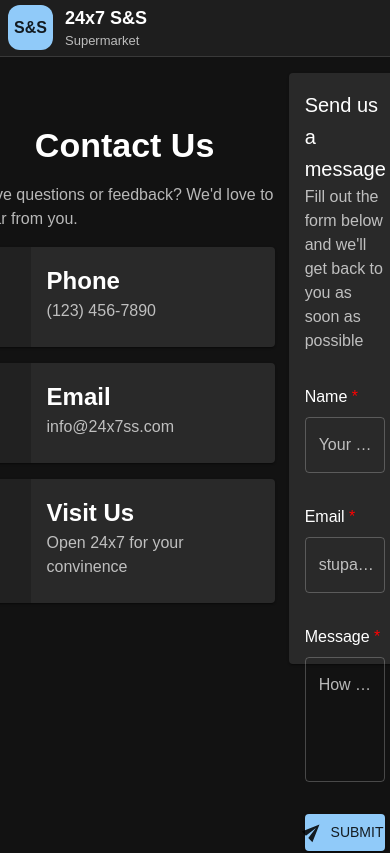
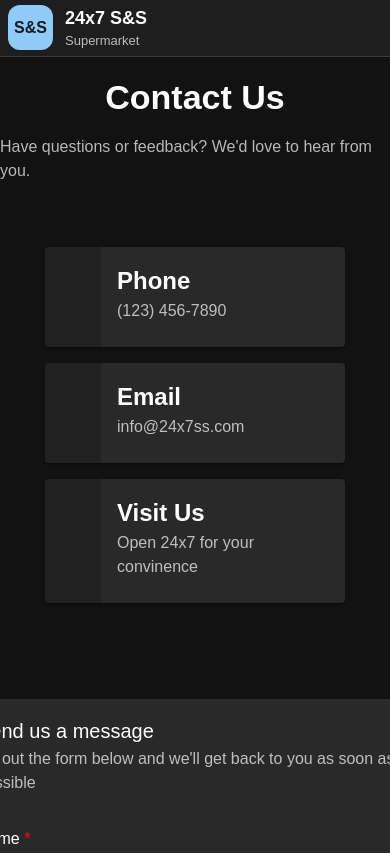
Before and after one commit to ssmaurya123/sns-supermarket-ui, a Next.js app: page /contact in a window 390 px wide. Shown: the top 853 px of the page. Built offline with nearby package versions, Linux system fonts and the light colour scheme; some icons are missing.

Commit message:
refactor: Update contact page layout with improved structure and styling; enhance responsiveness of ContactComponent and MessageForm

```diff
--- a/src/app/contact/page.js
+++ b/src/app/contact/page.js
@@ -1,14 +1,25 @@
 "use client"
 import ContactComponent from "@/components/ContactComponent"
 import MessageForm from "@/components/MessageForm"
-import { Box } from "@mui/material"
+import { Box, Grid, Typography } from "@mui/material"
 
 const ContactPage = () => {
     return (
-        <Box sx={{ display: "flex", flexDirection: "row", alignItems: "center", justifyContent: "center", height: "100vh" }}>
+        <Box sx={{ display: "flex", flexDirection: "column", alignItems: "center", justifyContent: "center" }}>
 
-            <ContactComponent />
-            <MessageForm />
+            <Box sx={{ display: "flex", flexDirection: "column", alignItems: "center", justifyContent: "center" }}>
+                <Typography variant="h4" sx={{ fontWeight: 700, mb: 2, mt: "20px" }}>Contact Us</Typography>
+                <Typography variant="body1" sx={{ color: "text.secondary", mb: 2 }}>Have questions or feedback? We'd love to hear from you.</Typography>
+            </Box>
+
+            <Grid container spacing={2} justifyContent="center">
+                <Grid size={{ xs: 12, md: 6 }} sx={{ display: { xs: "flex", md: "block" }, justifyContent: { xs: "center", md: "initial" } }}>
+                    <ContactComponent />
+                </Grid>
+                <Grid size={{ xs: 12, md: 6 }}>
+                    <MessageForm />
+                </Grid>
+            </Grid>
 
         </Box>
     )
--- a/src/components/ContactComponent.jsx
+++ b/src/components/ContactComponent.jsx
@@ -1,14 +1,12 @@
 "use client";
 import { contactCardData } from '@/constants/contactCardData';
-import { Box, Typography } from '@mui/material';
+import { Box } from '@mui/material';
 import React from 'react';
 import ContactCard from './ContactCard';
 
 const ContactComponent = () => {
     return (
-        <Box sx={{ minHeight: "100vh", display: "flex", flexDirection: "column", alignItems: "center",py: { xs: 6, md: 10 },  }}>
-            <Typography variant="h4" sx={{ fontWeight: 700, mb: 2, mt:"20px" }}>Contact Us</Typography>
-            <Typography variant="body1" sx={{ color: "text.secondary", mb: 2 }}>Have questions or feedback? We'd love to hear from you.</Typography>
+        <Box sx={{ display: "flex", flexDirection: "column", alignItems: "center", width: { xs: "auto", md: "100%" }, py: { xs: 6, md: 10 } }}>
             {
                 contactCardData.map((item, index) => {
                     return (
--- a/src/components/MessageForm.jsx
+++ b/src/components/MessageForm.jsx
@@ -15,8 +15,8 @@ const MessageForm = () => {
 
 
     return (
-        <Box sx={{ display: "flex", justifyContent: "center", height: "100vh" }}>
-            <Paper sx={{ width: "80%", height: "70%", bgcolor: "background.paper", mt: 2, p: 2 }}>
+        <Box sx={{ display: "flex", justifyContent: "center", width:"500px"}}>
+            <Paper sx={{ bgcolor: "background.paper", m: 2, p: 2 }}>
                 <Typography variant="h6">Send us a message</Typography>
                 <Typography variant="body1" sx={{ color: "text.secondary", mb: 4 }}>Fill out the form below and we'll get back to you as soon as possible</Typography>
 
```
